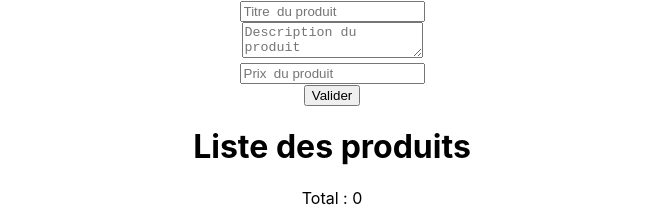
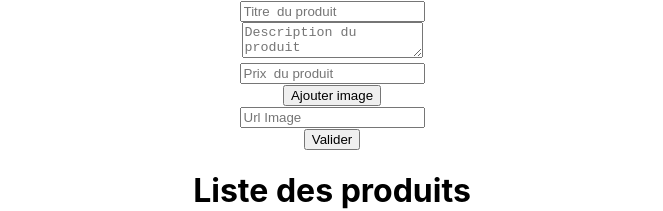
Before and after one commit to ihabAbadi/formationM2iDotNet, a React (Create React App) app in the folder coursReact/first-react-app/: page / in a window 1280 px wide. Shown: the top 211 px of the page, without its empty margins (308-971 px from the left). Built offline with nearby package versions, Linux system fonts and the light colour scheme.

Commit message:
Image dynamic

```diff
--- a/coursReact/first-react-app/src/Products/FormProduct.js
+++ b/coursReact/first-react-app/src/Products/FormProduct.js
@@ -6,7 +6,8 @@ export class FormProduct extends Component {
         this.state = {
             product : {
                 images : []
-            }
+            },
+            numberImageInput : 1
         }
     }
 
@@ -28,6 +29,10 @@ export class FormProduct extends Component {
         this.props.addProduct(this.state.product)
     }
     render() {
+        const inputs = []
+        for(let i=1; i <= this.state.numberImageInput; i++ ){
+            inputs.push(<div><input type='text' placeholder="Url Image" /></div>)
+        }
         return(
             <div>
                 <form onSubmit={this.submitForm}>
@@ -40,6 +45,12 @@ export class FormProduct extends Component {
                     <div>
                         <input type="text" onChange={this.onChangeField} name="price" placeholder="Prix  du produit" />
                     </div>
+                    <div><button onClick={()=>{
+                        this.setState({
+                            numberImageInput:this.state.numberImageInput+1
+                        })
+                    }}>Ajouter image</button></div>
+                    {inputs}
                     <div>
                         <button type="submit">Valider</button>
                     </div>
```
